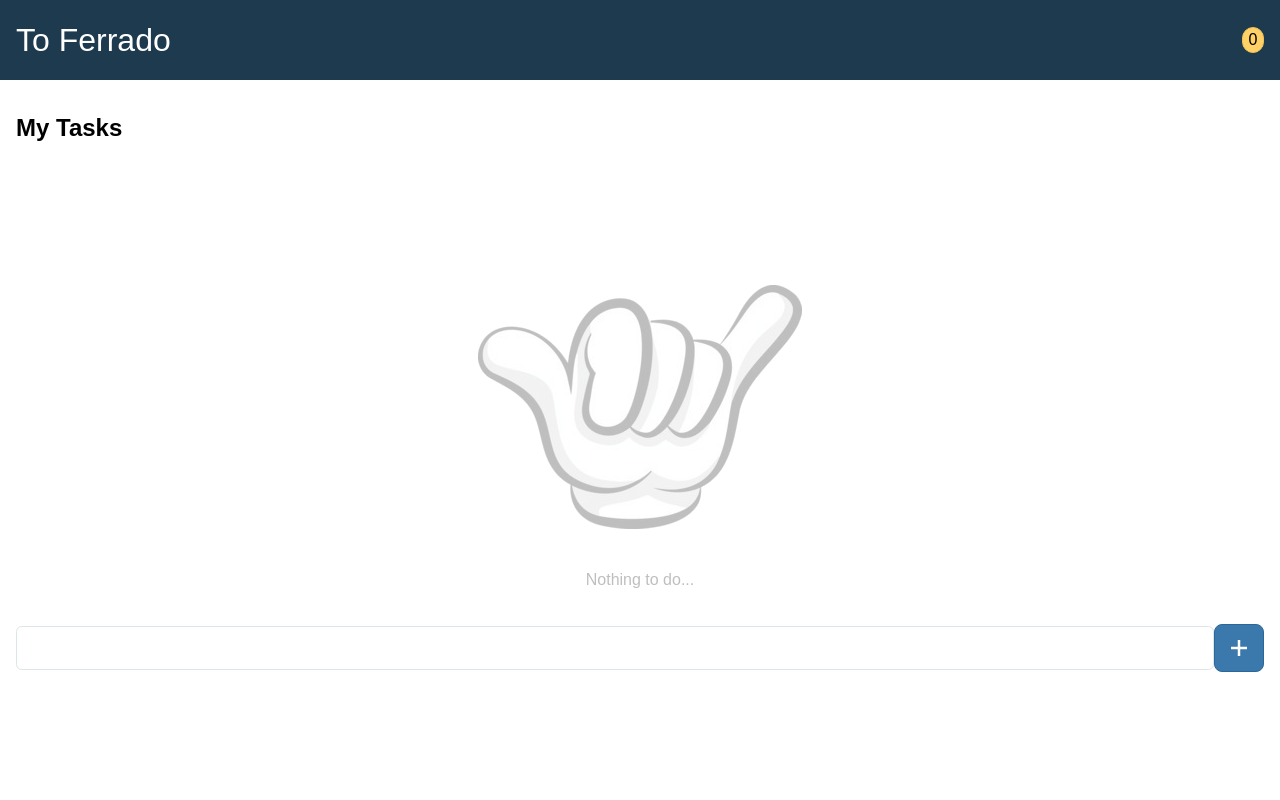
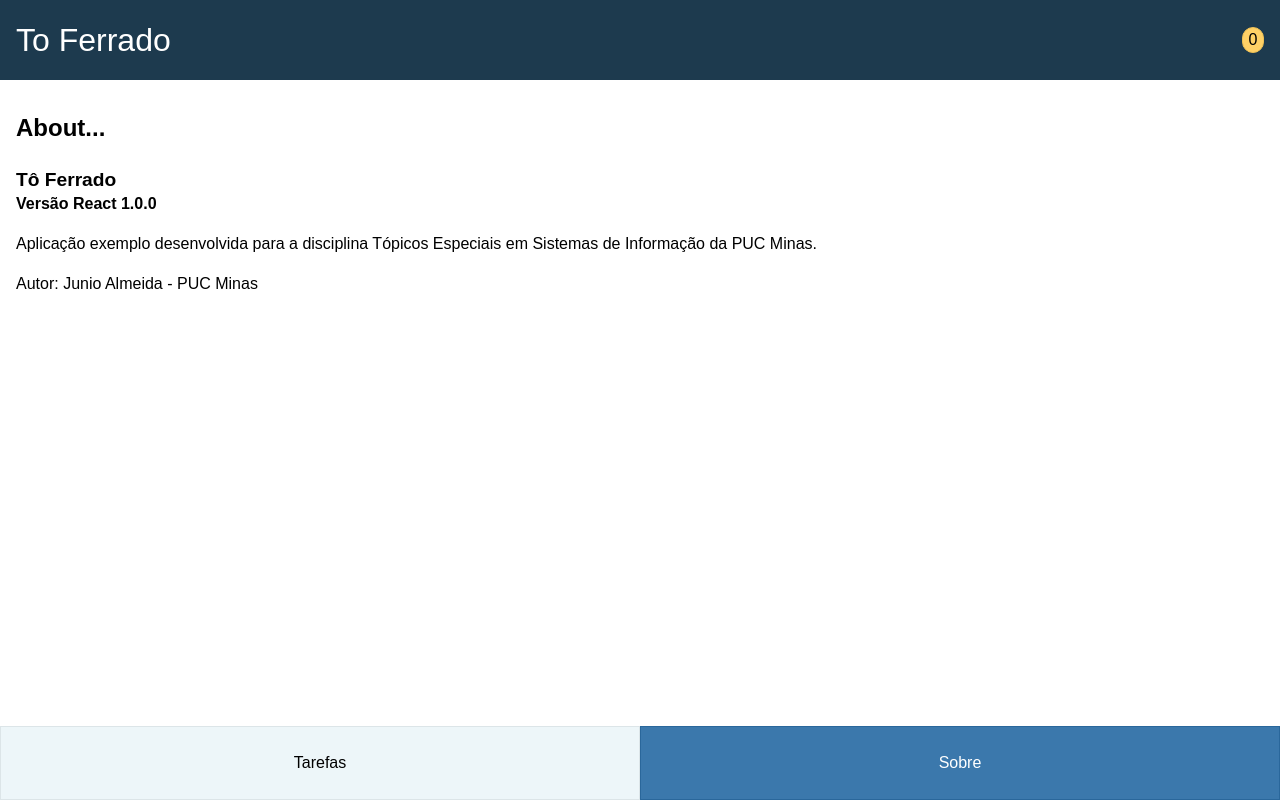
Before and after one commit to junioalmeida/puc-app-hibridas-toferrado, a React (Create React App) app: page /about in a window 1280 px wide. Built offline with nearby package versions, Linux system fonts and the light colour scheme.

Commit message:
Create react-route and new tab on NavBar

```diff
--- a/src/App.js
+++ b/src/App.js
@@ -1,6 +1,9 @@
 import React, { useState, useEffect } from 'react';
+import { BrowserRouter as Router, Routes, Route } from 'react-router-dom';
 import Header from './components/Header';
 import Tasks from './components/Tasks';
+import NavBar from './components/NavBar';
+import About from './components/About';
 
 const App = () => {
 
@@ -39,12 +42,21 @@ const App = () => {
 
   return (
     <div className="App">
-      <Header sizePendingTasks={tasks.length} />
-      <Tasks tasks={tasks}
-        onAdd={addTaskToList}
-        onDelete={deleteTask}
-        onEdit={editTask}
-      />
+      <Router>
+        <Header sizePendingTasks={tasks.length} />
+        <NavBar />
+
+        <Routes>
+          <Route path='/' element={
+            <Tasks tasks={tasks}
+              onAdd={addTaskToList}
+              onDelete={deleteTask}
+              onEdit={editTask}
+            />} />
+          <Route path='/about' element={<About/>} />
+        </Routes>
+      </Router>
+
     </div>
   );
 }
--- /dev/null
+++ b/src/components/About.js
@@ -0,0 +1,22 @@
+import React from 'react';
+
+const About = () => {
+    return (
+        <div className="component">
+            <div className="componentHeader">
+                <h1 className="componentTitle">About...</h1>
+            </div>
+            <div className="componentContent">
+                <h2>Tô Ferrado</h2>
+                <h3>Versão React 1.0.0</h3>
+                <p>
+                    Aplicação exemplo desenvolvida para a disciplina Tópicos Especiais em
+                    Sistemas de Informação da PUC Minas.
+                </p>
+                <p>Autor: Junio Almeida - PUC Minas</p>
+            </div>
+        </div>
+    );
+}
+
+export default About;
--- /dev/null
+++ b/src/components/NavBar.css
@@ -0,0 +1,6 @@
+.navlink {
+    text-decoration: none;
+    display: flex;
+    justify-content: center;
+    align-items: center;
+}
--- /dev/null
+++ b/src/components/NavBar.js
@@ -0,0 +1,27 @@
+import React from 'react';
+import { NavLink } from 'react-router-dom';
+import "./NavBar.css";
+
+const NavBar = () => {
+    return (
+        <nav className="navBar bottom">
+            <div className="buttonGroup">
+                <NavLink
+                    end to="/"
+                    className={(navData) => (navData.isActive ? "active" : "") + " button navlink"}
+                >
+                    Tarefas
+                </NavLink>
+                <NavLink
+                    to="/about"
+                    //className={(navData) => (navData.isActive ? "active" : "") + " button navlink"}
+                    className={({ isActive }) => "button navlink " + (isActive ? "active" : "")}
+                >
+                    Sobre
+                </NavLink>
+            </div>
+        </nav>
+    );
+}
+
+export default NavBar;
```
